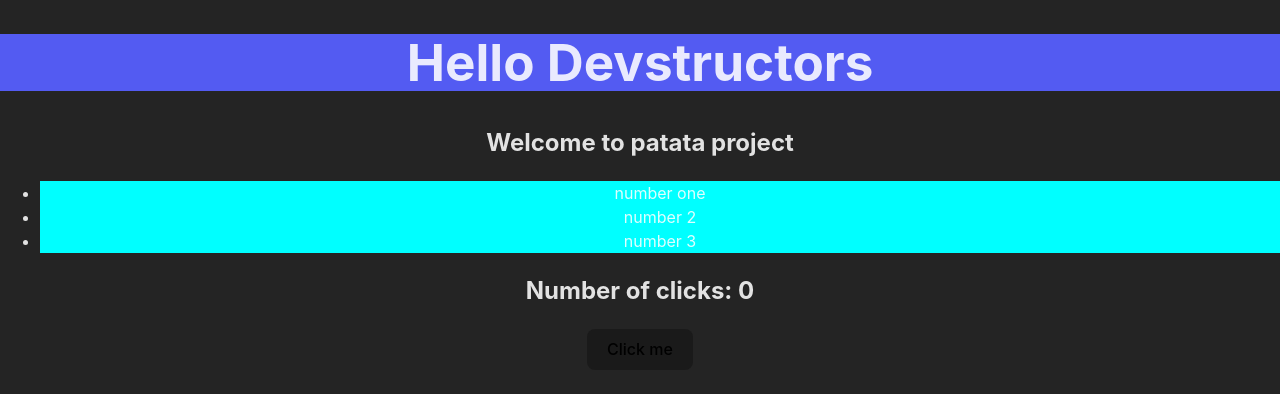
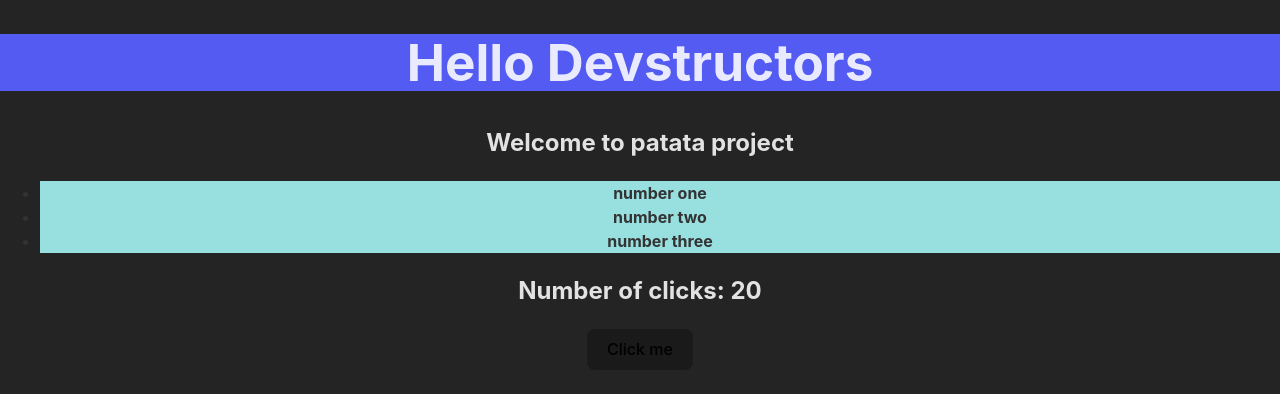
Before and after one commit to patata-team/patata-project, a React (Vite) app: page / in a window 1280 px wide. Shown: the top 394 px of the page. Built offline with nearby package versions, Linux system fonts and the light colour scheme.

Commit message:
add some trouble for Olga

```diff
--- a/src/App.jsx
+++ b/src/App.jsx
@@ -3,10 +3,10 @@ import Navbar from "./components/Navbar";
 
 function App() {
 
-  const [counter, setCounter] = useState(0);
+  const [counter, setCounter] = useState(20);
 
-  const increaseCounter = () => {
-    const newValue = counter + 1;
+  const incrementCounter = () => {
+    const newValue = counter + 3;
     setCounter(newValue)
   }
 
@@ -19,7 +19,7 @@ function App() {
 
       <section className="box counter-container">
         <h2>Number of clicks: {counter}</h2>
-        <button onClick={increaseCounter}>Click me</button>
+        <button onClick={incrementCounter}>Click me</button>
       </section>
     </>
   );
--- a/src/components/Navbar.jsx
+++ b/src/components/Navbar.jsx
@@ -2,8 +2,8 @@ function Navbar() {
     return (
         <ul>
             <li>number one</li>
-            <li>number 2</li>
-            <li>number 3</li>
+            <li>number two</li>
+            <li>number three</li>
         </ul>
     )
 }
--- a/src/index.css
+++ b/src/index.css
@@ -17,7 +17,9 @@ h1 {
   background-color: #535bf2;
 }
 li {
-  background-color: aqua;
+  background-color: rgb(152, 224, 224);
+  color: #333;
+  font-weight: bold;
 }
 a {
   font-weight: 500;
```
